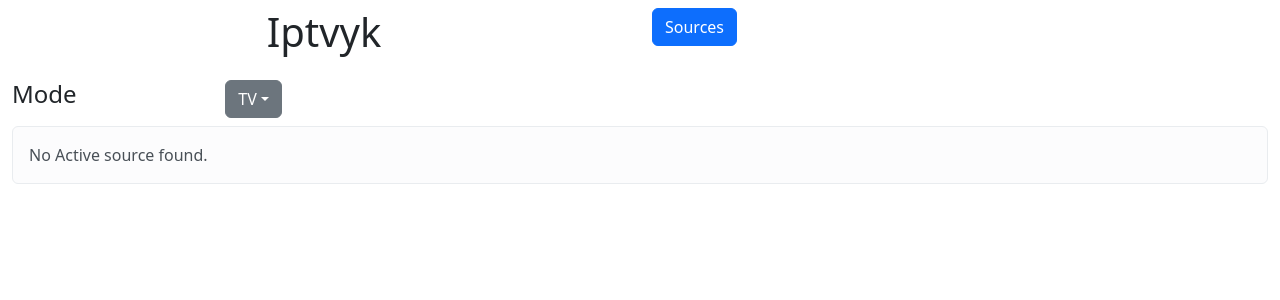
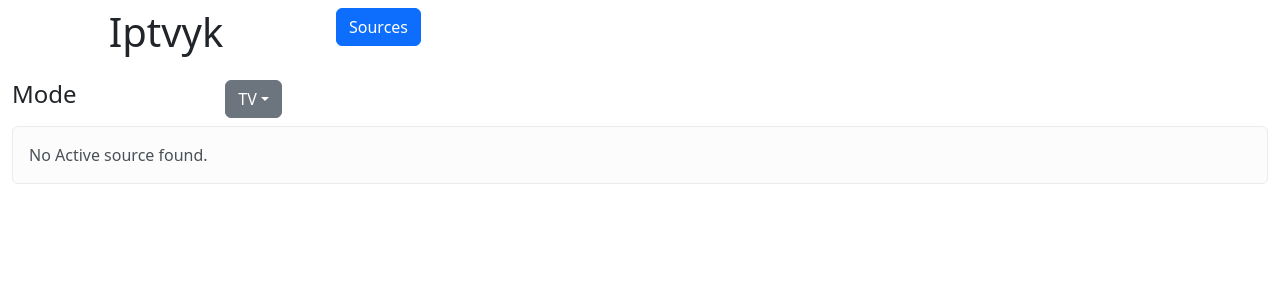
Before and after one commit to elyesdakhli/iptv-player, a React (Vite) app: page / in a window 1280 px wide. Shown: the top 300 px of the page. Built offline with nearby package versions, Linux system fonts and the light colour scheme.

Commit message:
header layout.

```diff
--- a/src/App.tsx
+++ b/src/App.tsx
@@ -14,7 +14,7 @@ function App() {
         <>
             <div className="container-fluid">
                 <Row className="p-2">
-                    <Col><h1 className="text-center">Iptvyk</h1></Col>
+                    <Col xl={3}><h1 className="text-center">Iptvyk</h1></Col>
                     <SourcesView onClearData={homeViewRef.current?.handleClearData}
                                  onSourcesChanged={homeViewRef.current?.handleSourceChanged}/>
                 </Row>
--- a/src/components/SourcesView.tsx
+++ b/src/components/SourcesView.tsx
@@ -46,6 +46,8 @@ function SourcesView ({ onClearData, onSourcesChanged}: SourceViewProps) {
                 <span className="me-1">
                     <SourcesManager onSourcesChanged={onSourcesChanged}/>
                 </span>
+            </Col>
+            <Col>
                 {activeSource && (
                     <Button variant="secondary" onClick={onClearData} style={{ cursor: "pointer" }}>Clear & Reload</Button>
                 )}
```
